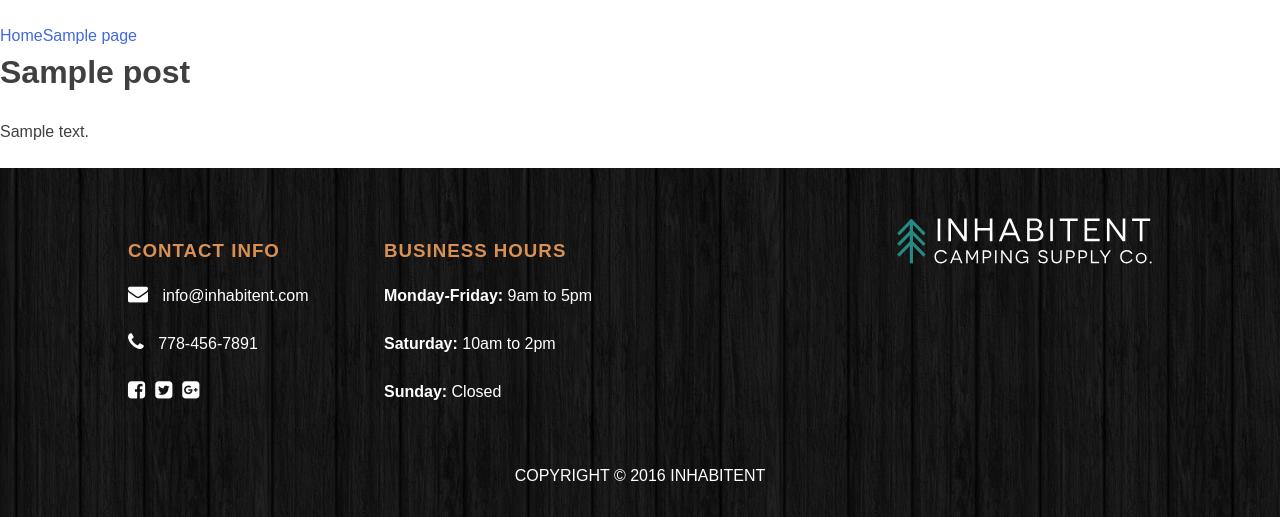
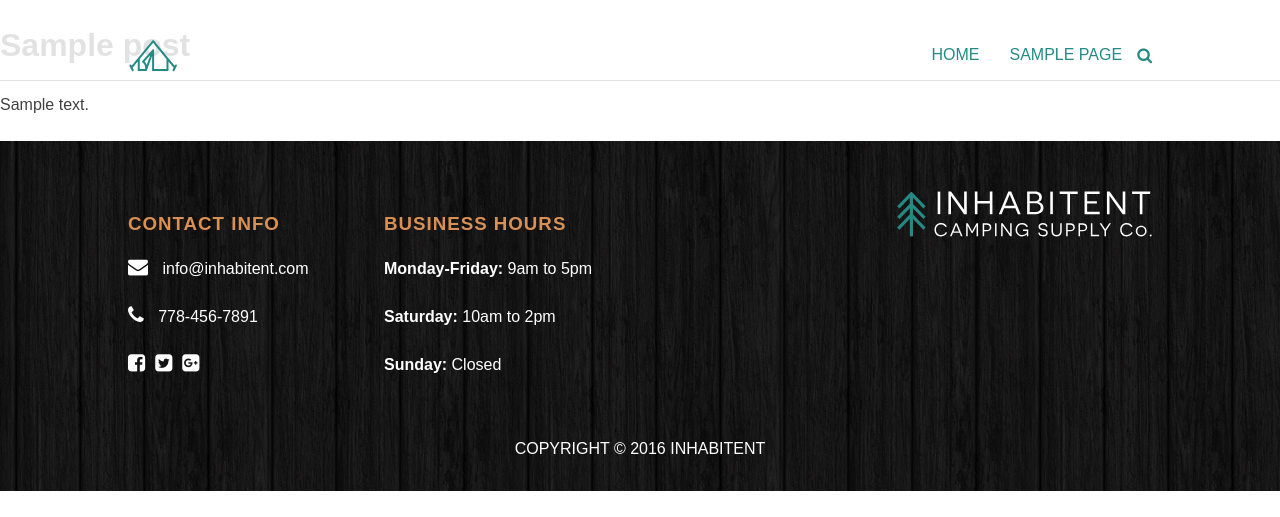
Before and after one commit to markfloress/Project-4, a WordPress theme: template themes/Inhabitent/page.php in a window 1280 px wide. Shown: the top 517 px of the page. Run offline with PHP 8.4 and a stand-in for WordPress, Linux system fonts and the light colour scheme; the site name, menu and one post (Sample post) are stand-ins, and other content is empty; some libraries are stand-ins or nearby versions.

Commit message:
added and fully styled header bar

```diff
--- a/themes/Inhabitent/footer.php
+++ b/themes/Inhabitent/footer.php
@@ -26,7 +26,7 @@
 				</div>
 
 				<div class='footer_logo_container'>
-					<a href='#' class='inhab_logo'><img src="<?php echo get_template_directory_uri();?>/assets/logos/inhabitent-logo-text.svg" alt="inhabitent logo"></a>
+					<a href='#' class='inhab_logo'><img src="<?php echo get_template_directory_uri();?>/assets/logos/inhabitent-logo-text.svg" alt="Inhabitent logo"></a>
 				</div>
 			</div>
 
--- a/themes/Inhabitent/header.php
+++ b/themes/Inhabitent/header.php
@@ -21,15 +21,22 @@
 			<a class="skip-link screen-reader-text" href="#content"><?php esc_html( 'Skip to content' ); ?></a>
 
 			<header id="masthead" class="site-header" role="banner">
+				<div class='header_container'>
 					<div class="site-branding">
 						<h1 class="site-title screen-reader-text"><a href="<?php echo esc_url( home_url( '/' ) ); ?>" rel="home"><?php bloginfo( 'name' ); ?></a></h1>
 						<p class="site-description"><?php bloginfo( 'description' ); ?></p>
 					</div><!-- .site-branding -->
 
+					<div class='header_logo_container'>
+						<a href='#'><img class='header_minitent_logo' src="<?php echo get_template_directory_uri();?>/assets/logos/inhabitent-logo-tent.svg" alt='Inhabitent Tent Logo'></a>
+					</div>
+
 					<nav id="site-navigation" class="main-navigation" role="navigation">
 						<button class="menu-toggle" aria-controls="primary-menu" aria-expanded="false"><?php esc_html( 'Primary Menu' ); ?></button>
 							<?php wp_nav_menu( array( 'theme_location' => 'primary', 'menu_id' => 'primary-menu' ) ); ?>
+						<i class="fa fa-search" aria-hidden="true"></i>
 					</nav><!-- #site-navigation -->
+				</div>
 			</header><!-- #masthead -->
 
 			<div id="content" class="site-content">
--- a/themes/Inhabitent/sass/_header.scss
+++ b/themes/Inhabitent/sass/_header.scss
@@ -0,0 +1,51 @@
+.site-description{
+  position:absolute;
+  left:-10000px;
+  top:auto;
+  width:1px;
+  height:1px;
+  overflow:hidden;
+}
+
+.site-header{
+  width: 100%;
+  top: 30px;
+  position: fixed;
+  background-color: hsla(0,0%,100%,.85);
+  border-bottom: 1px solid $border_color;
+}
+
+.header_container{
+  width: 80%;
+  height: 50px;
+  display: flex;
+  margin: 0 auto;
+}
+
+.main-navigation, .main-navigation a{
+  color: $tertiary_color;
+  text-transform: uppercase;
+  padding: 0 15px;
+}
+
+.main-navigation{
+  padding-right: 0;
+}
+
+.header_logo_container{
+  width: 50%;
+  display: flex;
+  align-items: center;
+}
+
+.header_minitent_logo{
+  width: 25%;
+  display: flex;
+}
+
+.main-navigation{
+  display: flex;
+  justify-content: flex-end;
+  align-items: center;
+  width: 50%;
+}
--- a/themes/Inhabitent/sass/_variables.scss
+++ b/themes/Inhabitent/sass/_variables.scss
@@ -19,6 +19,11 @@ $color__link: royalblue;
 $color__link-visited: purple;
 $color__link-hover: midnightblue;
 
+$footer_header_color: #d99054;
+$footer_text_color: #FFF;
+$border_color: #e1e1e1;
+$tertiary_color: #248a83;
+
 // Typography
 
 $font__main: sans-serif;
@@ -26,5 +31,3 @@ $font__code: Monaco, Consolas, "Andale Mono", "DejaVu Sans Mono", monospace;
 $font__pre: "Courier 10 Pitch", Courier, monospace;
 $font__line-height-body: 1.5;
 $font__line-height-pre: 1.6;
-$footer_header_color: #d99054;
-$footer_text_color: #FFF;
--- a/themes/Inhabitent/style.css
+++ b/themes/Inhabitent/style.css
@@ -484,6 +484,57 @@ a {
   text-align: right;
   width: 50%; }
 
+.site-description {
+  position: absolute;
+  left: -10000px;
+  top: auto;
+  width: 1px;
+  height: 1px;
+  overflow: hidden; }
+
+.site-header {
+  width: 100%;
+  top: 30px;
+  position: fixed;
+  background-color: rgba(255, 255, 255, 0.85);
+  border-bottom: 1px solid #e1e1e1; }
+
+.header_container {
+  width: 80%;
+  height: 50px;
+  display: -ms-flexbox;
+  display: flex;
+  margin: 0 auto; }
+
+.main-navigation, .main-navigation a {
+  color: #248a83;
+  text-transform: uppercase;
+  padding: 0 15px; }
+
+.main-navigation {
+  padding-right: 0; }
+
+.header_logo_container {
+  width: 50%;
+  display: -ms-flexbox;
+  display: flex;
+  -ms-flex-align: center;
+      align-items: center; }
+
+.header_minitent_logo {
+  width: 25%;
+  display: -ms-flexbox;
+  display: flex; }
+
+.main-navigation {
+  display: -ms-flexbox;
+  display: flex;
+  -ms-flex-pack: end;
+      justify-content: flex-end;
+  -ms-flex-align: center;
+      align-items: center;
+  width: 50%; }
+
 /*--------------------------------------------------------------
 # Accessibility
 --------------------------------------------------------------*/
```
Also changed, not shown: themes/Inhabitent/build/css/style.min.css, 1 other file. Lines whose indentation alone changed are shown as unchanged.
